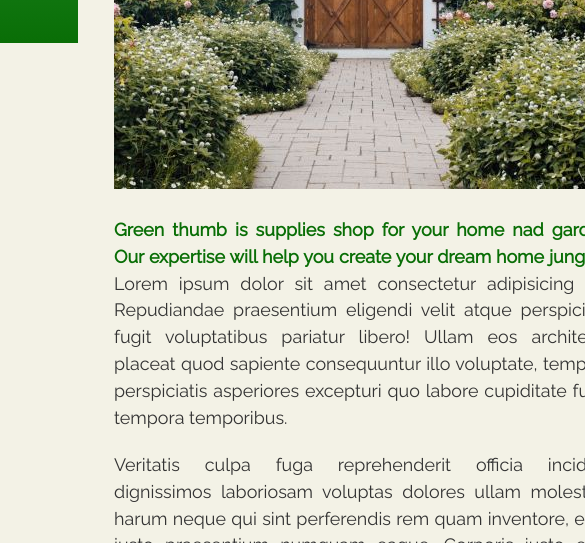
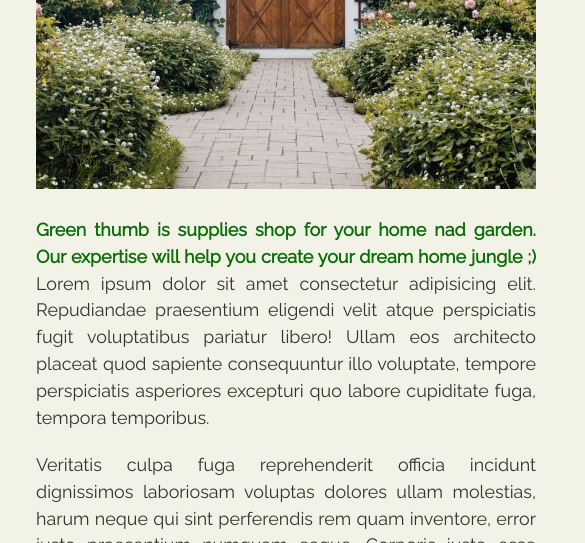
Before and after one commit to wojciechowska-milena/exampleSideMenu, a website: page index.html in a window 390 px wide. Shown: the part 801-1344 px from the top of the page, 585 px wide, since content can reach past the window. Drawn offline with nearby package versions, Linux system fonts and the light colour scheme.

Commit message:
mobile hero section resposive

```diff
--- a/scss/_mobile.scss
+++ b/scss/_mobile.scss
@@ -47,6 +47,22 @@
 
 //Smartphone
 @include mediaSm {
+  header {
+    margin: 0;
+    max-width: 100%;
+  }
+  main {
+    margin: 0;
+  }
+  section {
+    width: 100%;
+  }
+  #showcase {
+    .bg-img {
+      width: 100%;
+    }
+  }
   #sidebar {
+    visibility: hidden;
   }
 }
```
Also changed, not shown: dist/css/main.css.
